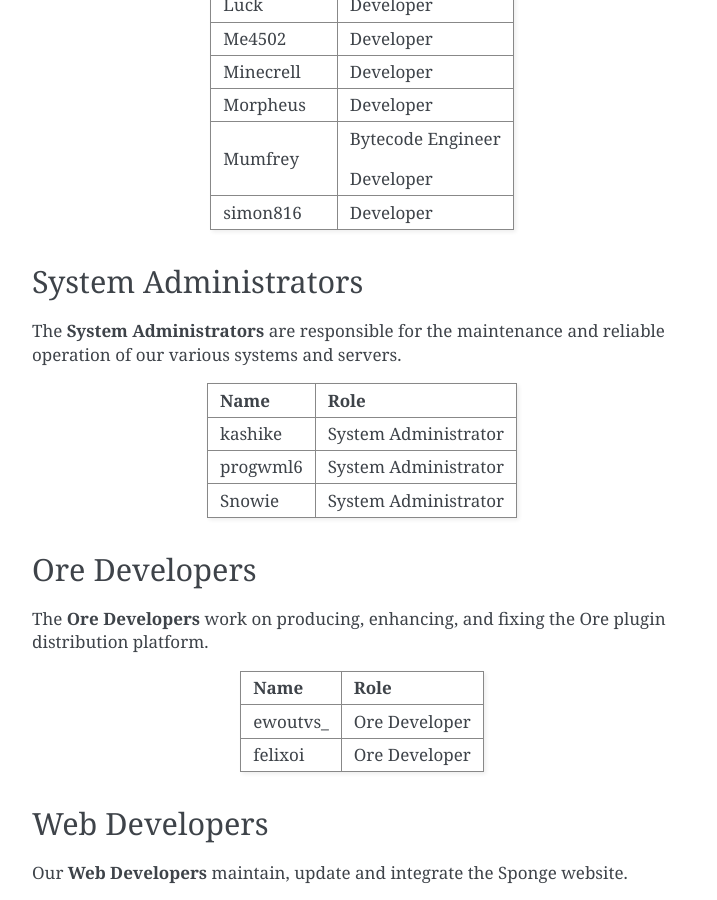
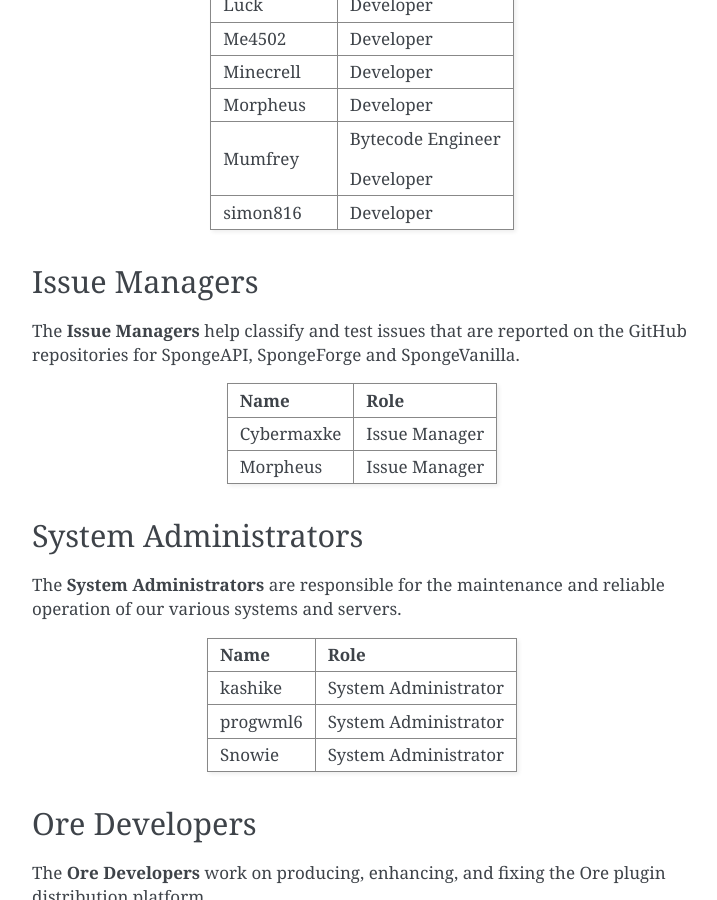
Before and after one commit to SpongePowered/SpongeDocs, a Sphinx documentation site: the page built from source/about/staff.rst, in a window 1280 px wide and 900 px high, scrolled down 1406 px. Shown: the whole window, without its empty margins (388-1105 px from the left). Built offline with Sphinx 7.4.7, drawn with Linux system fonts in a browser that asks for light colours; pages that are not in the unit, such as notebooks, are missing from menus.

Commit message:
New Wranglers!

```diff
--- a/source/about/staff.rst
+++ b/source/about/staff.rst
@@ -85,6 +85,20 @@
 |                                   | Developer                          |
 +-----------------------------------+------------------------------------+
 | simon816                          | Developer                          |
++-----------------------------------+------------------------------------+
+
+Issue Managers
+~~~~~~~~~~~~~~
+
+The **Issue Managers** help classify and test issues that are reported on the GitHub repositories for
+SpongeAPI, SpongeForge and SpongeVanilla.
+
++-----------------------------------+------------------------------------+
+| Name                              | Role                               |
++===================================+====================================+
+| Cybermaxke                        | Issue Manager                      |
++-----------------------------------+------------------------------------+
+| Morpheus                          | Issue Manager                      |
 +-----------------------------------+------------------------------------+
 
 System Administrators
```
